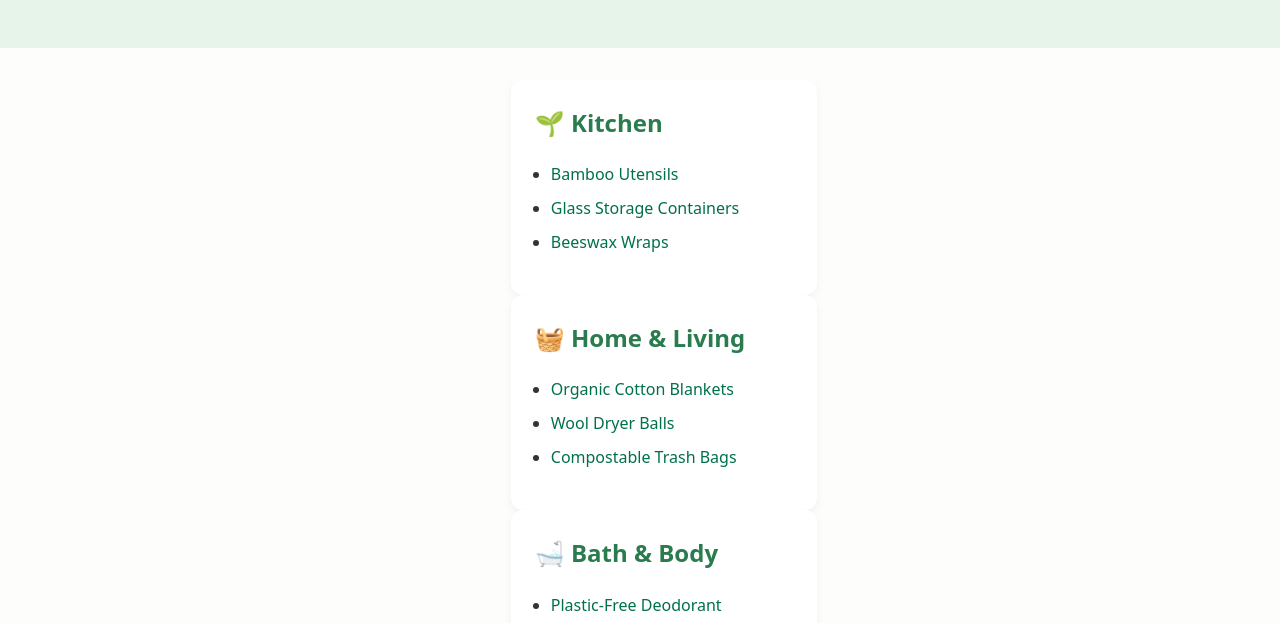
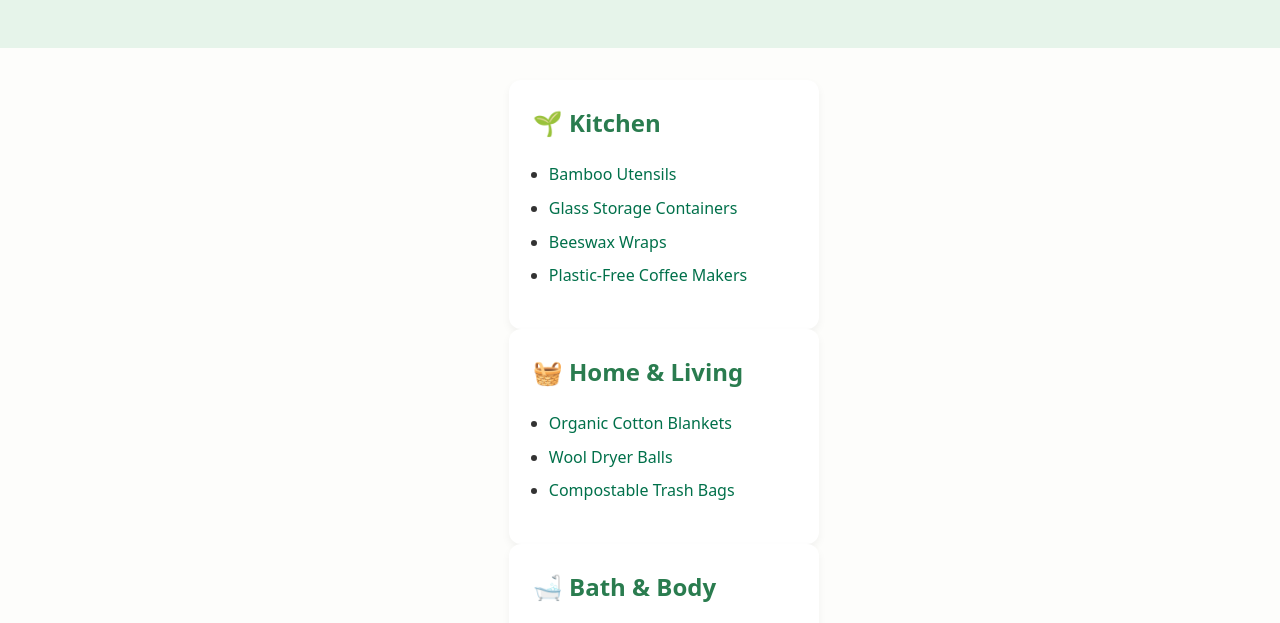
Before and after one commit to nate10363/plasticfreefinds, a plain HTML site: page index.html in a window 1280 px wide. Shown: the part 165-788 px from the top of the page. Drawn offline with Linux system fonts and the light colour scheme.

Commit message:
Update index.html

```diff
--- a/index.html
+++ b/index.html
@@ -20,6 +20,7 @@
           <li><a href="#">Bamboo Utensils</a></li>
           <li><a href="#">Glass Storage Containers</a></li>
           <li><a href="#">Beeswax Wraps</a></li>
+          <li><a href="coffee-makers.html">Plastic-Free Coffee Makers</a></li>
         </ul>
       </div>
       <div class="category">
```
